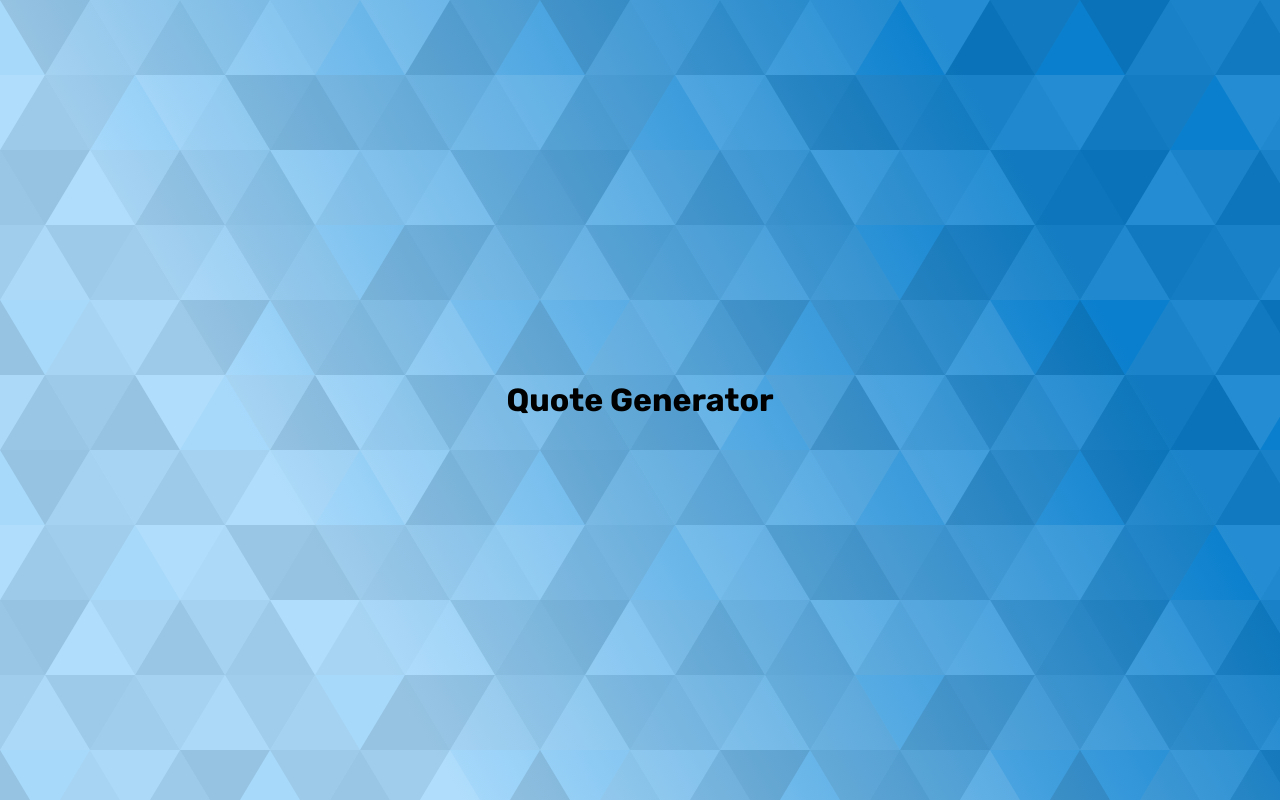
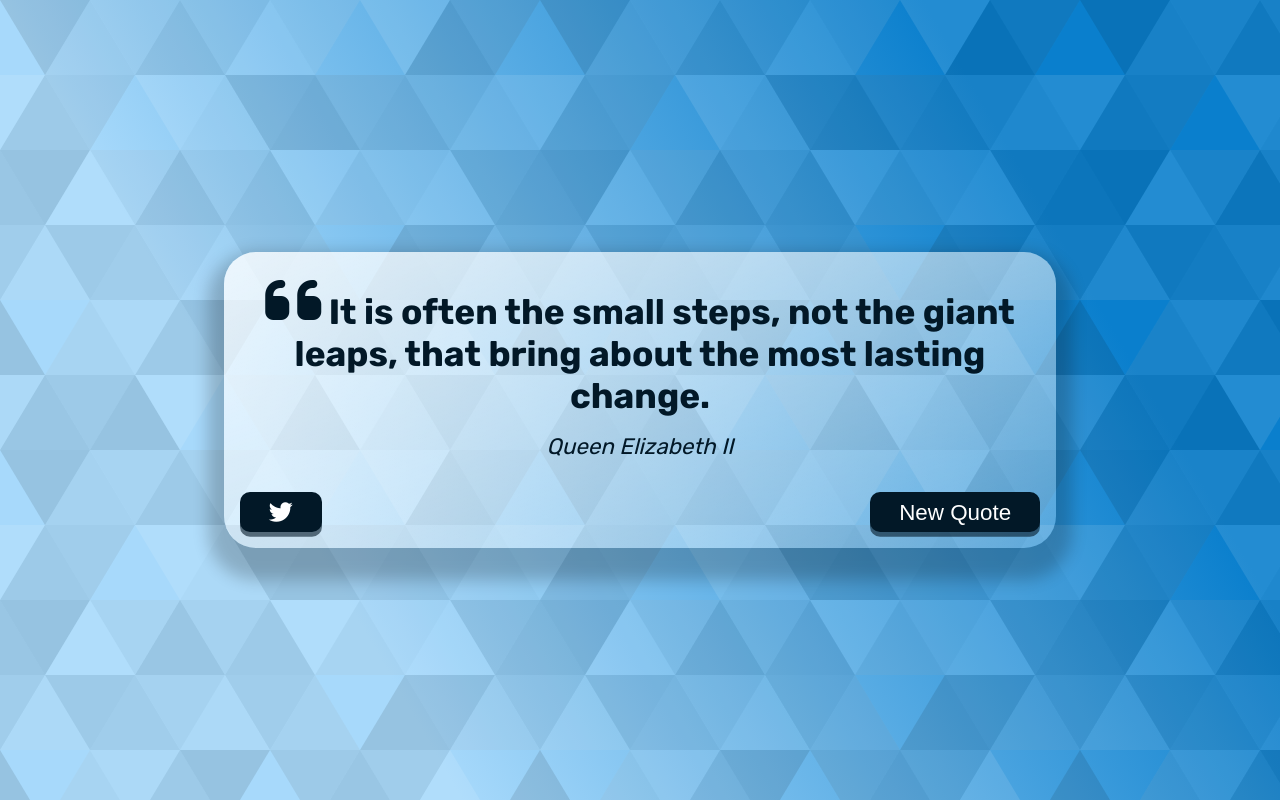
Before and after one commit to Saurav-98/Quotes-Generator, a website built with Vite: page index.html in a window 1280 px wide. Built offline with nearby package versions, Linux system fonts and the light colour scheme.

Commit message:
working o0n app ui

```diff
--- a/index.html
+++ b/index.html
@@ -5,9 +5,40 @@
     <link rel="icon" type="image/svg+xml" href="/vite.svg" />
     <meta name="viewport" content="width=device-width, initial-scale=1.0" />
     <link rel="stylesheet" href="./style.css" />
+    <!-- Font Awesome CDN Link -->
+    <link
+      rel="stylesheet"
+      href="https://cdnjs.cloudflare.com/ajax/libs/font-awesome/6.4.0/css/all.min.css"
+      integrity="sha512-iecdLmaskl7CVkqkXNQ/ZH/XLlvWZOJyj7Yy7tcenmpD1ypASozpmT/E0iPtmFIB46ZmdtAc9eNBvH0H/ZpiBw=="
+      crossorigin="anonymous"
+      referrerpolicy="no-referrer"
+    />
     <title>Vite App</title>
   </head>
   <body>
-    <h1>Quote Generator</h1>
+    <div class="quote-container" id="quote-container">
+      <!-- Quote -->
+      <div class="quote-text">
+        <i class="fa-solid fa-quote-left"></i>
+        <span id="quote"
+          >It is often the small steps, not the giant leaps, that bring about
+          the most lasting change.</span
+        >
+      </div>
+      <!-- Author -->
+      <div class="quote-author">
+        <span id="author">Queen Elizabeth II</span>
+      </div>
+
+      <!-- Buttons -->
+      <div class="button-container">
+        <button class="twitter-btn" id="twitter" title="Tweet this Quote!">
+          <i class="fa-brands fa-twitter"></i>
+        </button>
+        <button id="new-quote">New Quote</button>
+      </div>
+    </div>
+    <!-- Script -->
+    <script src="./script.js"></script>
   </body>
 </html>
--- a/style.css
+++ b/style.css
@@ -9,7 +9,7 @@ body {
   min-height: 100vh;
   font-family: "Rubik", sans-serif;
 
-  color: #000;
+  color: #021827;
   font-weight: 700;
   text-align: center;
   display: flex;
@@ -22,3 +22,70 @@ body {
   background-attachment: fixed;
   background-size: cover;
 }
+
+.quote-container {
+  margin: 1rem;
+  width: auto;
+  max-width: 800px;
+  padding: 1rem;
+  border-radius: 2rem;
+  box-shadow: 0 1rem 1rem 1rem rgba(0, 0, 0, 0.2);
+  background-color: #fff;
+  background: linear-gradient(
+    to right bottom,
+    rgba(255, 255, 255, 0.8),
+    rgba(255, 255, 255, 0.2)
+  );
+}
+.quote-text {
+  font-size: 2.2rem;
+}
+.long-quote {
+  font-size: 1.8rem;
+}
+
+.fa-quote-left {
+  font-size: 4rem;
+}
+
+.quote-author {
+  margin-top: 1rem;
+  font-style: italic;
+  font-weight: 400;
+  font-size: 1.4rem;
+}
+
+.button-container {
+  margin-top: 2rem;
+  display: flex;
+  justify-content: space-between;
+  align-items: center;
+}
+button {
+  cursor: pointer;
+  border: none;
+  font-size: 1.4rem;
+  height: 2.5rem;
+  border-radius: 10px;
+  color: #fff;
+  background: #021827;
+  outline: none;
+  padding: 0.5rem 1.8rem;
+  box-shadow: 0 0.3rem rgba(2, 24, 39, 0.6);
+  transition: all ease-in-out 0.2s;
+}
+
+button:hover {
+  color: #38a1f3;
+  opacity: 0.9;
+  transform: translate(0, -0.1rem);
+  box-shadow: 0 0.2rem rgba(2, 24, 39, 0.6);
+}
+button:active {
+  transform: translate(0, 0.3rem);
+  box-shadow: 0 0.05rem rgba(2, 24, 39, 0.6);
+}
+
+.fa-twitter {
+  font-size: 1.5rem;
+}
```
Also changed, not shown: script.js (added).
